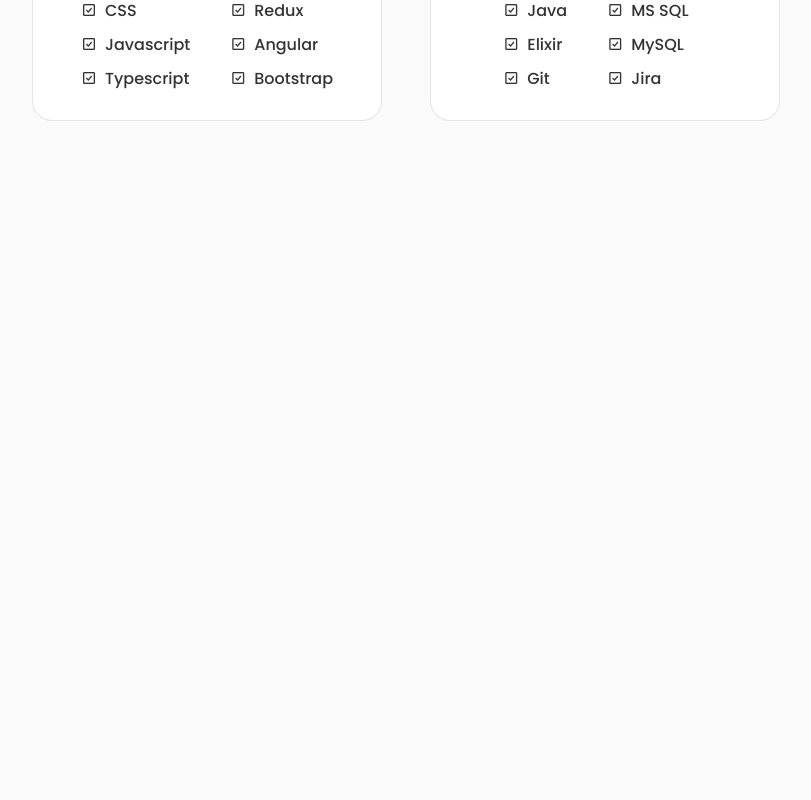
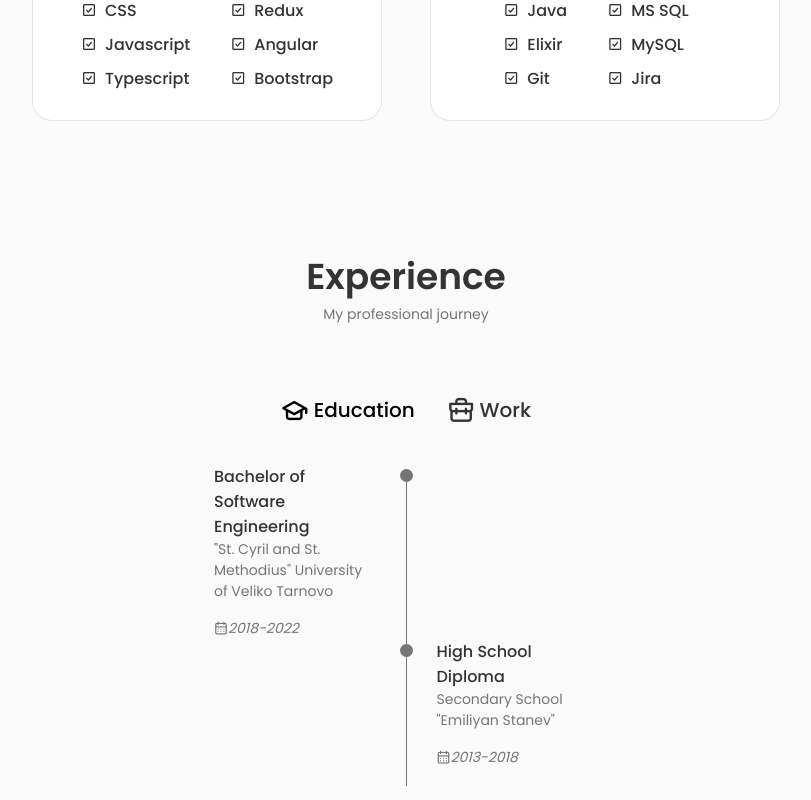
Before and after one commit to naderawadala/portfolio-naderawadala, a React (Create React App) app: page / in a window 1280 px wide. Shown: the part 1926-2726 px from the top of the page, without its empty margins (234-1045 px from the left). Before the commit the page ends 2079 px from the top, so only its background shows below. Built offline with nearby package versions, Linux system fonts and the light colour scheme; the HTML template or start-up script is replaced by a standard one.

Commit message:
add experience section

```diff
--- a/src/App.js
+++ b/src/App.js
@@ -3,6 +3,7 @@
 import Header from './components/Header';
 import About from './components/About/About';
 import Skills from './components/Skills';
+import Experience from './components/Experience';
 
 function App() {
   return (
@@ -12,6 +13,7 @@
       <Home/>
       <About/>
       <Skills/>
+      <Experience/>
       </main>
     </div>
   );
--- /dev/null
+++ b/src/components/Experience/Experience.js
@@ -0,0 +1,114 @@
+import React, { useState } from 'react'
+import "./experience.css"
+
+const Experience = () => {
+    const [showExperience, toggleShowExperience] = useState(1)
+
+    const toggleTab = (index) => {
+        toggleShowExperience(index)
+    }
+
+    return (
+        <section className='experience section' id="experience">
+            <h2 className='section__title'>Experience</h2>
+            <span className='section__subtitle'>My professional journey</span>
+
+            <div className='experience__container container'>
+                <div className='experience__tabs'>
+                    <div className={showExperience === 1
+                        ? 'experience__button experience__active button--flex'
+                        : 'experience__button button--flex'}
+                        onClick={() => toggleTab(1)}>
+                        <i className='uil uil-graduation-cap experience__icon'></i> Education
+                    </div>
+
+                    <div className={showExperience === 2
+                        ? 'experience__button experience__active button--flex'
+                        : 'experience__button button--flex'}
+                        onClick={() => toggleTab(2)}>
+                        <i className='uil uil-briefcase experience__icon'></i> Work
+                    </div>
+                </div>
+
+                <div className='experience__sections'>
+                    <div className={showExperience === 1
+                        ? 'experience__content experience__content-active'
+                        : 'experience__content content'}>
+                        <div className='experience__data'>
+                            <div>
+                                <h3 className='experience__title'>Bachelor of Software Engineering</h3>
+                                <span className='experience__subtitle'>"St. Cyril and St. Methodius"
+                                    University of Veliko Tarnovo</span>
+                                <div className='experience__calendar'>
+                                    <i className='uil uil-calendar-alt'>2018-2022</i>
+                                </div>
+                            </div>
+
+                            <div>
+                                <span className='experience__rounder'></span>
+                                <span className='experience__line'></span>
+                            </div>
+                        </div>
+
+                        <div className='experience__data'>
+                            <div></div>
+
+                            <div>
+                                <span className='experience__rounder'></span>
+                                <span className='experience__line'></span>
+                            </div>
+
+                            <div>
+                                <h3 className='experience__title'>High School Diploma</h3>
+                                <span className='experience__subtitle'>Secondary School "Emiliyan Stanev"</span>
+                                <div className='experience__calendar'>
+                                    <i className='uil uil-calendar-alt'>2013-2018</i>
+                                </div>
+                            </div>
+
+                        </div>
+                    </div>
+
+                    <div className={showExperience === 2
+                        ? 'experience__content experience__content-active'
+                        : 'experience__content content'}>
+                        <div className='experience__data'>
+                            <div>
+                                <h3 className='experience__title'>Software Engineer</h3>
+                                <span className='experience__subtitle'>pressrelations</span>
+                                <div className='experience__calendar'>
+                                    <i className='uil uil-calendar-alt'>2022-2023</i>
+                                </div>
+                            </div>
+
+                            <div>
+                                <span className='experience__rounder'></span>
+                                <span className='experience__line'></span>
+                            </div>
+                        </div>
+
+                        <div className='experience__data'>
+                        <div></div>
+
+                            <div>
+                                <span className='experience__rounder'></span>
+                                <span className='experience__line'></span>
+                            </div>
+
+                            <div>
+                                <h3 className='experience__title'>Software Engineer Intern</h3>
+                                <span className='experience__subtitle'>clouway Ltd.</span>
+                                <div className='experience__calendar'>
+                                    <i className='uil uil-calendar-alt'>2021-2022</i>
+                                </div>
+                            </div>
+
+                        </div>
+                    </div>
+                </div>
+            </div>
+        </section>
+    )
+}
+
+export default Experience
--- /dev/null
+++ b/src/components/Experience/experience.css
@@ -0,0 +1,114 @@
+.experience__container{
+    max-width: 768px;
+}
+
+.experience__tabs{
+    display: flex;
+    justify-content: center;
+    margin-bottom: var(--mb-2);
+}
+
+.experience__button{
+    font-size: var(--h3-font-size);
+    font-weight: var(--font-medium);
+    color: var(--title-color);
+    margin: 0 var(--mb-1);
+    cursor: pointer;
+}
+
+.experience__button:hover{
+    color: var(--title-color-dark);
+}
+
+.experience__icon{
+    font-size: 1.8rem;
+    margin-right: var(--mb-0-25);
+}
+
+.experience__active{
+    color: var(--title-color-dark);
+}
+
+.experience__sections{
+    display: grid;
+    grid-template-columns: 0.5fr;
+    justify-content: center;
+}
+
+.experience__content{
+    display: none;
+}
+
+.experience__content-active{
+    display:block;
+}
+
+.experience__data{
+    display: grid;
+    grid-template-columns: 1fr max-content 1fr;
+    column-gap: 1.5rem;
+}
+
+.experience__title{
+    font-size:var(--normal-font-size);
+    font-weight: var(--font-medium);
+}
+
+.experience__subtitle{
+    display:inline-block;
+    font-size: var(--small-font-size);
+    margin-bottom: var(--mb-1);
+}
+
+.experience__calendar{
+    font-size: var(--small-font-size);
+}
+
+.experience__rounder{
+    display: inline-block;
+    width: 13px;
+    height: 13px;
+    background-color: var(--text-color);
+    border-radius: 50%;
+}
+
+.experience__line{
+    display:block;
+    width:1px;
+    height:100%;
+    background-color: var(--text-color);
+    transform: translate(6px, -7px);
+}
+
+/*=============== BREAKPOINTS ===============*/
+/* For large devices */
+@media screen and (max-width: 992px) {
+.experience__container{
+    margin-left: auto;
+    margin-right: auto;
+}
+  }
+
+  /* For medium devices */
+  @media screen and (max-width: 768px) {
+    .experience__container{
+        margin-left: var(--mb-1-5);
+        margin-right: var(--mb-1-5);
+    }
+  }
+
+  @media screen and (max-width: 576px) {
+    .experience__sections{
+        grid-template-columns: initial;
+    }
+    .experience__button{
+        margin: 0 var(--mb-0-75);
+    }
+  }
+
+  /* For small devices */
+  @media screen and (max-width: 350px) {
+    .experience__data{
+        gap:0.5rem;
+    }
+  }
--- /dev/null
+++ b/src/components/Experience/index.js
@@ -0,0 +1 @@
+export {default} from './Experience'
```
